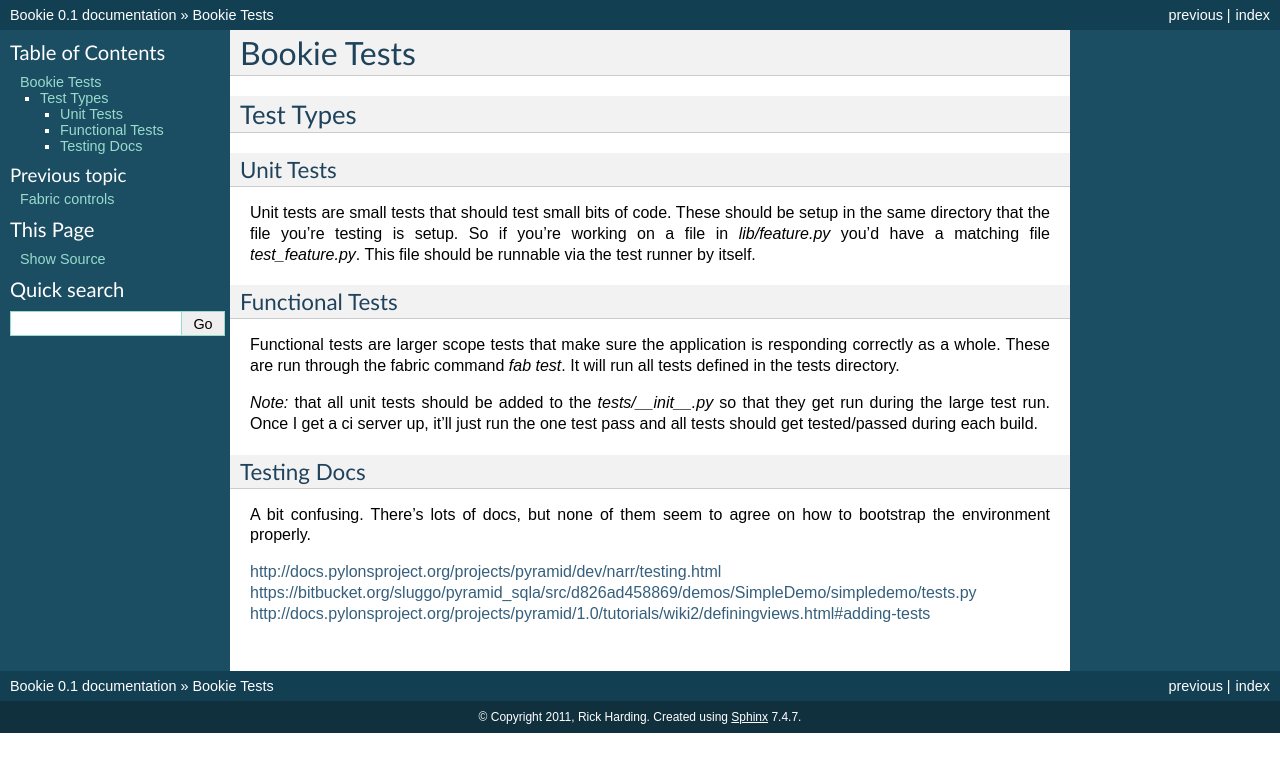
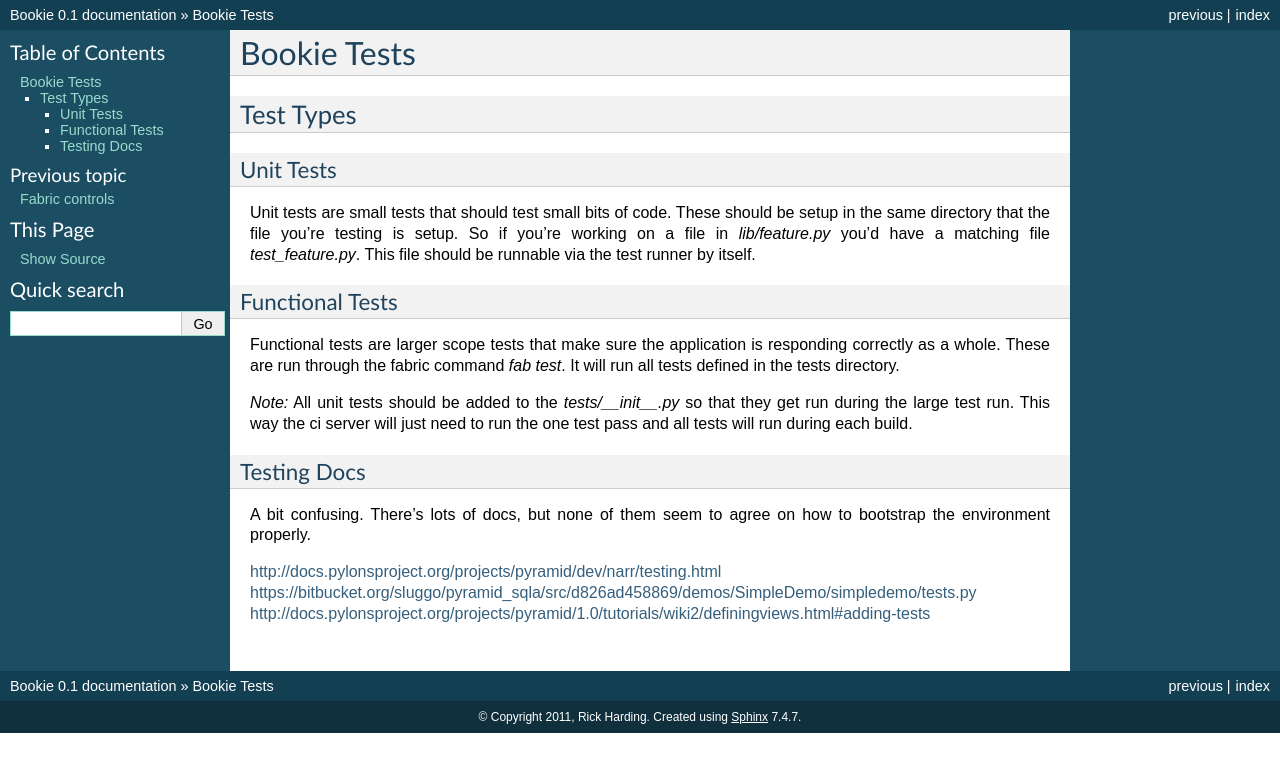
Before and after one commit to bookieio/Bookie, a Sphinx documentation site: the page built from Bookie/docs/tests.rst, in a window 1280 px wide. Shown: the top 772 px of the page. Built offline with Sphinx 7.4.7, drawn with Linux system fonts in a browser that asks for light colours.

Commit message:
Reword some the test documentation

```diff
--- a/Bookie/docs/tests.rst
+++ b/Bookie/docs/tests.rst
@@ -17,9 +17,9 @@
 responding correctly as a whole. These are run through the fabric command `fab
 test`. It will run all tests defined in the tests directory.
 
-*Note:* that all unit tests should be added to the `tests/__init__.py` so that
-they get run during the large test run. Once I get a ci server up, it'll just
-run the one test pass and all tests should get tested/passed during each build.
+*Note:* All unit tests should be added to the `tests/__init__.py` so that they
+get run during the large test run. This way the ci server will just need to run
+the one test pass and all tests will run during each build.
 
 Testing Docs
 ~~~~~~~~~~~~~
```
